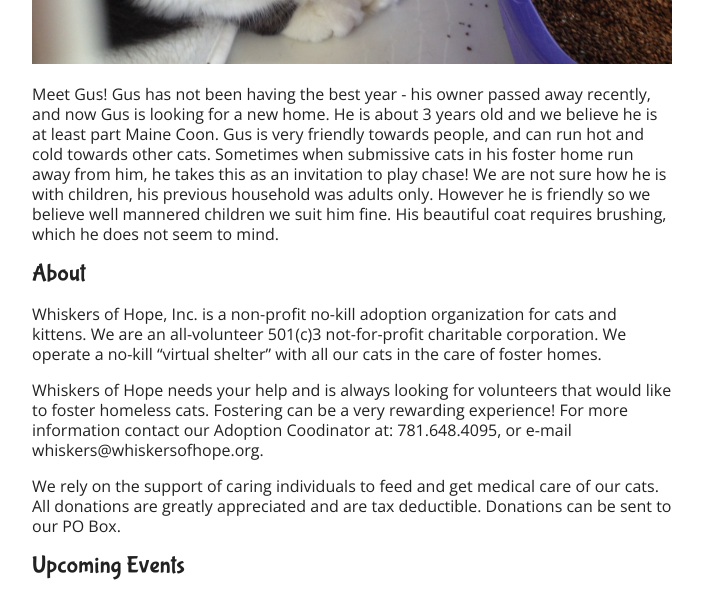
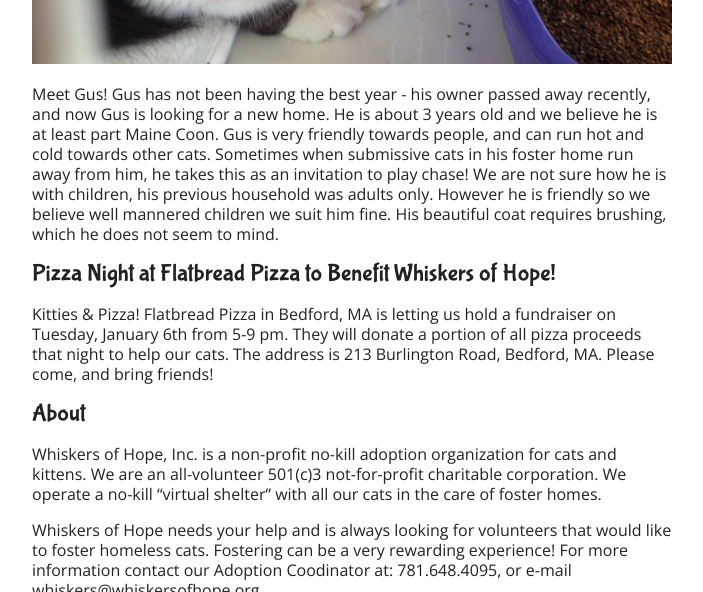
Before and after one commit to whiskers-of-hope/whiskers-of-hope.github.io, a Jekyll site: the page built from index.md, in a window 1280 px wide and 900 px high, scrolled down 826 px, cut to the strip 0-592 px from the top of the window. Shown: the whole strip, without its empty margins (288-991 px from the left). Built offline with Jekyll 4.4.1, drawn with Linux system fonts in a browser that asks for light colours; Markdown is read by kramdown in place of the engine named in the settings.

Commit message:
Update index.md
Add pizza night info

```diff
--- a/index.md
+++ b/index.md
@@ -8,6 +8,10 @@ title: Whiskers of Hope
 ![Gus](/images/gus.jpg)
 
 Meet Gus!  Gus has not been having the best year - his owner passed away recently, and now Gus is looking for a new home.  He is about 3 years old and we believe he is at least part Maine Coon.  Gus is very friendly towards people, and can run hot and cold towards other cats.  Sometimes when submissive cats in his foster home run away from him, he takes this as an invitation to play chase!  We are not sure how he is with children, his previous household was adults only.  However he is friendly so we believe well mannered children we suit him fine.  His beautiful coat requires brushing, which he does not seem to mind.
+
+## Pizza Night at Flatbread Pizza to Benefit Whiskers of Hope!
+
+Kitties & Pizza!  Flatbread Pizza in Bedford, MA is letting us hold a fundraiser on Tuesday, January 6th from 5-9 pm. They will donate a portion of all pizza proceeds that night to help our cats. The address is 213 Burlington Road, Bedford, MA. Please come, and bring friends!
 
 ## About
 
```
